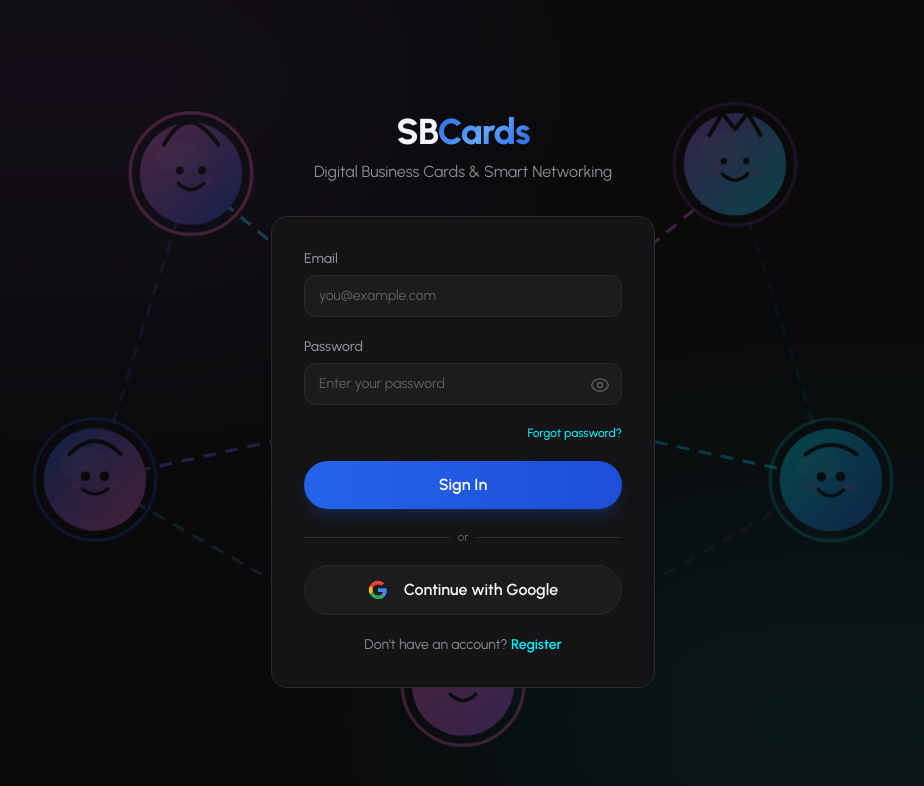
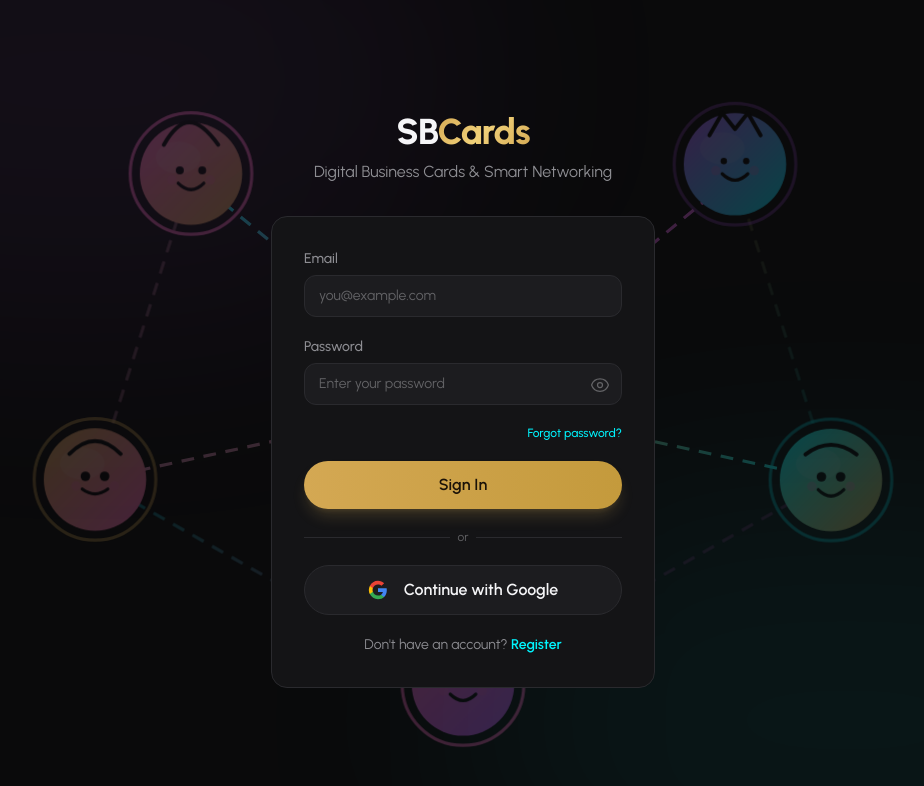
Before and after one commit to Kelvin-12ki/SBcards, a React (Vite) app in the folder frontend/: page /login in a window 1280 px wide. Shown: the top 786 px of the page, without its empty margins (177-1101 px from the left). Built offline with nearby package versions, Linux system fonts and the light colour scheme; no server answers.

Commit message:
fix: revert gold->blue color change, keep NEXAS string renames only

```diff
--- a/frontend/package.json
+++ b/frontend/package.json
@@ -1,5 +1,5 @@
 {
-  "name": "sbcards-frontend",
+  "name": "nexas-frontend",
   "private": true,
   "version": "0.1.0",
   "type": "module",
--- a/frontend/public/firebase-messaging-sw.js
+++ b/frontend/public/firebase-messaging-sw.js
@@ -9,10 +9,10 @@
   try {
     payload = event.data.json();
   } catch {
-    payload = { notification: { title: 'SBCards', body: event.data.text() } };
+    payload = { notification: { title: 'NEXAS', body: event.data.text() } };
   }
 
-  const title = payload.notification?.title || payload.data?.title || 'SBCards';
+  const title = payload.notification?.title || payload.data?.title || 'NEXAS';
   const body = payload.notification?.body || payload.data?.body || '';
   const link = payload.data?.link || '/messages';
 
@@ -22,7 +22,7 @@
       icon: '/sing-192x192.png',
       badge: '/sing-50x50.png',
       data: { link },
-      tag: 'sbcards-notification',
+      tag: 'nexas-notification',
     }),
   );
 });
--- a/frontend/src/components/cards/TemplatePicker.tsx
+++ b/frontend/src/components/cards/TemplatePicker.tsx
@@ -37,7 +37,7 @@
                 isSelected && 'scale-[1.03] border-glow-gold',
                 !isSelected && 'opacity-70 hover:opacity-90',
               )}
-              style={{ border: isSelected ? '2px solid #2563EB' : '2px solid transparent' }}
+              style={{ border: isSelected ? '2px solid #D4A853' : '2px solid transparent' }}
             >
               {/* Thumbnail gradient */}
               <div
--- a/frontend/src/components/scanner/CardOverlay.tsx
+++ b/frontend/src/components/scanner/CardOverlay.tsx
@@ -33,25 +33,25 @@
       {/* Corner bracket accents — gold L-shapes */}
       {/* Top-left */}
       <div className="absolute left-1/2 top-1/2 -translate-x-[175px] -translate-y-[100px]">
-        <svg width="24" height="24" viewBox="0 0 24 24" fill="none" stroke="#2563EB" strokeWidth="2.5" strokeLinecap="round">
+        <svg width="24" height="24" viewBox="0 0 24 24" fill="none" stroke="#D4A853" strokeWidth="2.5" strokeLinecap="round">
           <path d="M20 4H4v16" />
         </svg>
       </div>
       {/* Top-right */}
       <div className="absolute left-1/2 top-1/2 translate-x-[151px] -translate-y-[100px]">
-        <svg width="24" height="24" viewBox="0 0 24 24" fill="none" stroke="#2563EB" strokeWidth="2.5" strokeLinecap="round">
+        <svg width="24" height="24" viewBox="0 0 24 24" fill="none" stroke="#D4A853" strokeWidth="2.5" strokeLinecap="round">
           <path d="M4 4h16v16" />
         </svg>
       </div>
       {/* Bottom-left */}
       <div className="absolute left-1/2 top-1/2 -translate-x-[175px] translate-y-[76px]">
-        <svg width="24" height="24" viewBox="0 0 24 24" fill="none" stroke="#2563EB" strokeWidth="2.5" strokeLinecap="round">
+        <svg width="24" height="24" viewBox="0 0 24 24" fill="none" stroke="#D4A853" strokeWidth="2.5" strokeLinecap="round">
           <path d="M20 20H4V4" />
         </svg>
       </div>
       {/* Bottom-right */}
       <div className="absolute left-1/2 top-1/2 translate-x-[151px] translate-y-[76px]">
-        <svg width="24" height="24" viewBox="0 0 24 24" fill="none" stroke="#2563EB" strokeWidth="2.5" strokeLinecap="round">
+        <svg width="24" height="24" viewBox="0 0 24 24" fill="none" stroke="#D4A853" strokeWidth="2.5" strokeLinecap="round">
           <path d="M4 20h16V4" />
         </svg>
       </div>
--- a/frontend/src/components/ui/NetworkIllustration.tsx
+++ b/frontend/src/components/ui/NetworkIllustration.tsx
@@ -41,19 +41,19 @@
         </linearGradient>
         <linearGradient id="av2" x1="0%" y1="0%" x2="100%" y2="100%">
           <stop offset="0%" stopColor="#FF6EC7" />
-          <stop offset="100%" stopColor="#2563EB" />
+          <stop offset="100%" stopColor="#D4A853" />
         </linearGradient>
         <linearGradient id="av3" x1="0%" y1="0%" x2="100%" y2="100%">
           <stop offset="0%" stopColor="#BF5FFF" />
           <stop offset="100%" stopColor="#00F5FF" />
         </linearGradient>
         <linearGradient id="av4" x1="0%" y1="0%" x2="100%" y2="100%">
-          <stop offset="0%" stopColor="#2563EB" />
+          <stop offset="0%" stopColor="#D4A853" />
           <stop offset="100%" stopColor="#FF6EC7" />
         </linearGradient>
         <linearGradient id="av5" x1="0%" y1="0%" x2="100%" y2="100%">
           <stop offset="0%" stopColor="#00F5FF" />
-          <stop offset="100%" stopColor="#2563EB" />
+          <stop offset="100%" stopColor="#D4A853" />
         </linearGradient>
         <linearGradient id="av6" x1="0%" y1="0%" x2="100%" y2="100%">
           <stop offset="0%" stopColor="#FF6EC7" />
@@ -71,10 +71,10 @@
         </linearGradient>
         <linearGradient id="ln3" x1="0%" y1="0%" x2="100%" y2="100%">
           <stop offset="0%" stopColor="#BF5FFF" />
-          <stop offset="100%" stopColor="#2563EB" />
+          <stop offset="100%" stopColor="#D4A853" />
         </linearGradient>
         <linearGradient id="ln4" x1="0%" y1="0%" x2="100%" y2="100%">
-          <stop offset="0%" stopColor="#2563EB" />
+          <stop offset="0%" stopColor="#D4A853" />
           <stop offset="100%" stopColor="#00F5FF" />
         </linearGradient>
       </defs>
@@ -137,7 +137,7 @@
 
       {/* ── Avatar 4 — Left ── */}
       <g className="nf-f4" style={{ transformOrigin: '70px 300px' }}>
-        <circle cx={70} cy={300} r={38} fill="none" stroke="#2563EB" strokeWidth="2" className="nf-glow-gold" />
+        <circle cx={70} cy={300} r={38} fill="none" stroke="#D4A853" strokeWidth="2" className="nf-glow-gold" />
         <circle cx={70} cy={300} r={32} fill="url(#av4)" />
         <ellipse cx={62} cy={290} rx={14} ry={10} fill="white" opacity="0.10" />
         <circle cx={64} cy={298} r={3} fill="#0A0A0B" />
--- a/frontend/src/index.css
+++ b/frontend/src/index.css
@@ -14,7 +14,7 @@
   }
 
   ::selection {
-    background-color: rgba(37, 99, 235, 0.3);
+    background-color: rgba(212, 168, 83, 0.3);
     color: #F5F5F7;
   }
 }
@@ -93,7 +93,7 @@
   }
 
   .text-gradient-gold {
-    background: linear-gradient(135deg, #2563EB, #60A5FA, #2563EB);
+    background: linear-gradient(135deg, #D4A853, #F0D078, #D4A853);
     -webkit-background-clip: text;
     -webkit-text-fill-color: transparent;
     background-clip: text;
@@ -108,7 +108,7 @@
 
   /* ── Glowing borders ── */
   .border-glow-gold {
-    box-shadow: 0 0 15px rgba(37, 99, 235, 0.3), 0 0 30px rgba(37, 99, 235, 0.1);
+    box-shadow: 0 0 15px rgba(212, 168, 83, 0.3), 0 0 30px rgba(212, 168, 83, 0.1);
   }
 
   .border-glow-magical {
@@ -178,8 +178,8 @@
   }
 
   .hover-glow-gold:hover {
-    box-shadow: 0 0 20px rgba(37, 99, 235, 0.25), 0 0 40px rgba(37, 99, 235, 0.08);
-    border-color: rgba(37, 99, 235, 0.4);
+    box-shadow: 0 0 20px rgba(212, 168, 83, 0.25), 0 0 40px rgba(212, 168, 83, 0.08);
+    border-color: rgba(212, 168, 83, 0.4);
   }
 
   .hover-glow-magical {
@@ -249,9 +249,9 @@
   width: 7px;
   height: 7px;
   border-radius: 50%;
-  background: linear-gradient(135deg, #2563EB, #00F5FF);
+  background: linear-gradient(135deg, #D4A853, #00F5FF);
   animation: typingBounce 1.4s ease-in-out infinite;
-  box-shadow: 0 0 6px rgba(37, 99, 235, 0.4);
+  box-shadow: 0 0 6px rgba(212, 168, 83, 0.4);
 }
 
 @keyframes typingBounce {
@@ -261,8 +261,8 @@
 
 /* ── Unread badge pulse ── */
 @keyframes unreadPulse {
-  0%, 100% { box-shadow: 0 0 0 0 rgba(37, 99, 235, 0.5); }
-  50%      { box-shadow: 0 0 0 6px rgba(37, 99, 235, 0); }
+  0%, 100% { box-shadow: 0 0 0 0 rgba(212, 168, 83, 0.5); }
+  50%      { box-shadow: 0 0 0 6px rgba(212, 168, 83, 0); }
 }
 .unread-pulse {
   animation: unreadPulse 2s ease-in-out infinite;
@@ -351,8 +351,8 @@
 
 /* ── Search input focus ── */
 .search-glow:focus-within {
-  box-shadow: 0 0 0 2px rgba(37, 99, 235, 0.2);
-  border-color: rgba(37, 99, 235, 0.4);
+  box-shadow: 0 0 0 2px rgba(212, 168, 83, 0.2);
+  border-color: rgba(212, 168, 83, 0.4);
 }
 
 /* ── Template Utilities ── */
--- a/frontend/tailwind.config.js
+++ b/frontend/tailwind.config.js
@@ -4,14 +4,11 @@
   theme: {
     extend: {
       colors: {
-        // WEB: NEXAS blue. The key stays `gold` on purpose — text-gold,
-        // bg-gold etc. are used throughout, and renaming the token is a
-        // separate, riskier change.
         gold: {
-          DEFAULT: '#2563EB',
-          strong: '#1D4ED8',
-          soft: 'rgba(37,99,235,0.12)',
-          ink: '#FFFFFF',
+          DEFAULT: '#D4A853',
+          strong: '#C49A3C',
+          soft: 'rgba(212,168,83,0.12)',
+          ink: '#1A1208',
         },
         background: '#0A0A0B',
         surface: {
```
